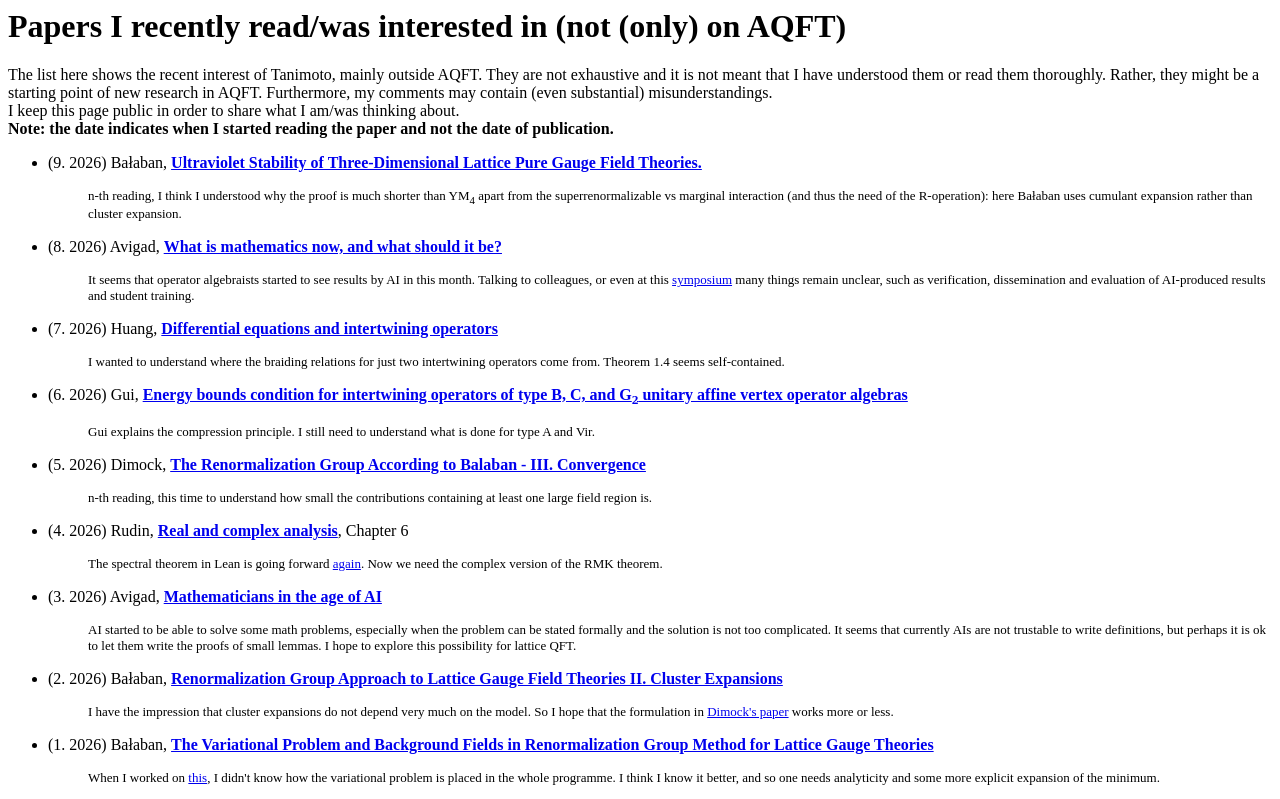
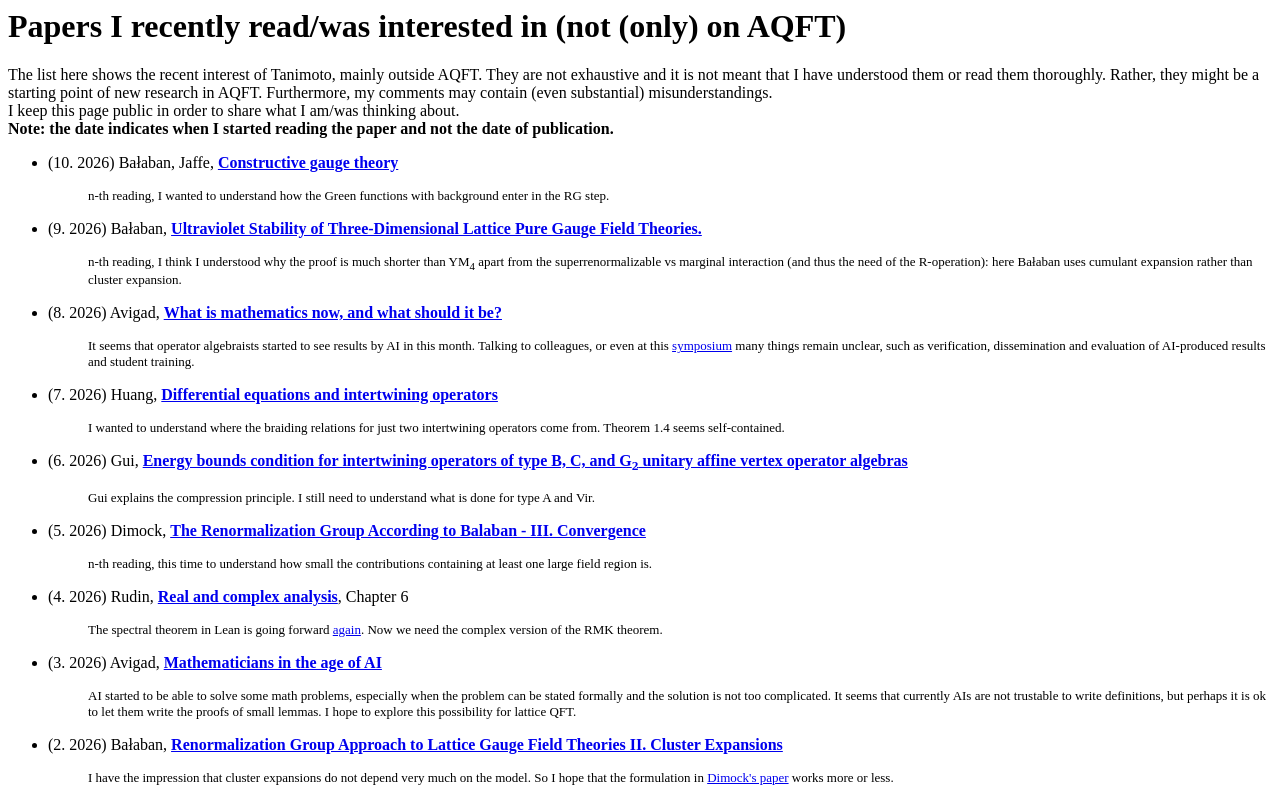
Before and after one commit to yoh-tanimoto/yoh-tanimoto.github.io, a plain HTML site: page recentlyread.html in a window 1280 px wide. Shown: the top 799 px of the page. Drawn offline with Linux system fonts and the light colour scheme.

Commit message:
Update recentlyread.html

```diff
--- a/recentlyread.html
+++ b/recentlyread.html
@@ -14,6 +14,14 @@ I keep this page public in order to share what I am/was thinking about.<br>
 <b>Note: the date indicates when I started reading the paper and not the date of publication.</b>
 
 <ul>
+
+<li>(10. 2026) Ba&#322;aban, Jaffe,
+<a href = "https://doi.org/10.1007/978-1-4757-0363-4_5"><b>Constructive gauge theory</b></a><br>
+<dl><dd>
+<font size = "2">
+n-th reading, I wanted to understand how the Green functions with background enter in the RG step.
+</font>
+</dl></li>
 
 <li>(9. 2026) Ba&#322;aban,
 <a href = "https://projecteuclid.org/journals/communications-in-mathematical-physics/volume-102/issue-2/Ultraviolet-stability-of-three-dimensional-lattice-pure-gauge-field-theories/cmp/1104114382.full"><b>Ultraviolet Stability of Three-Dimensional Lattice Pure Gauge Field Theories.</b></a><br>
```
